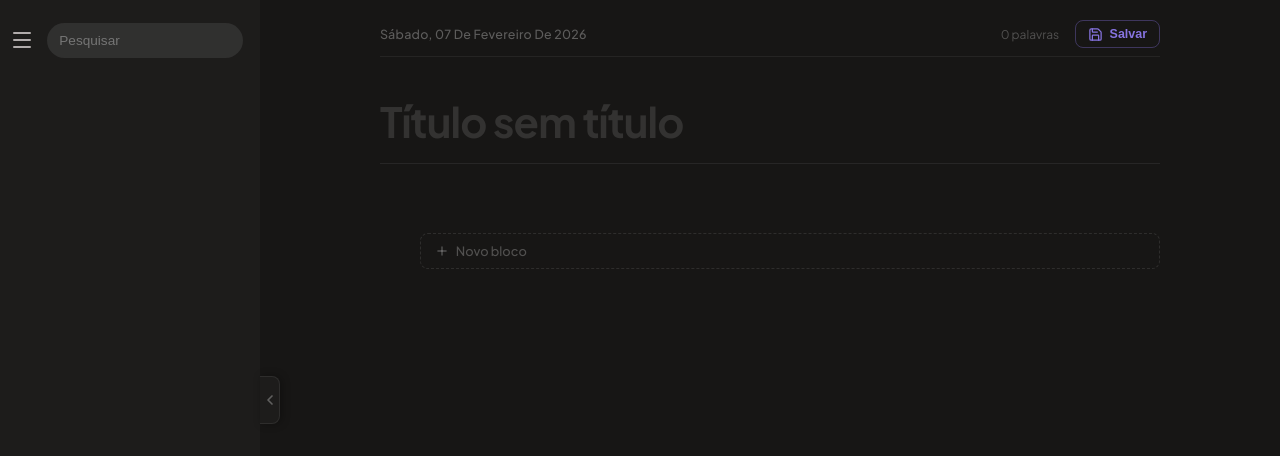
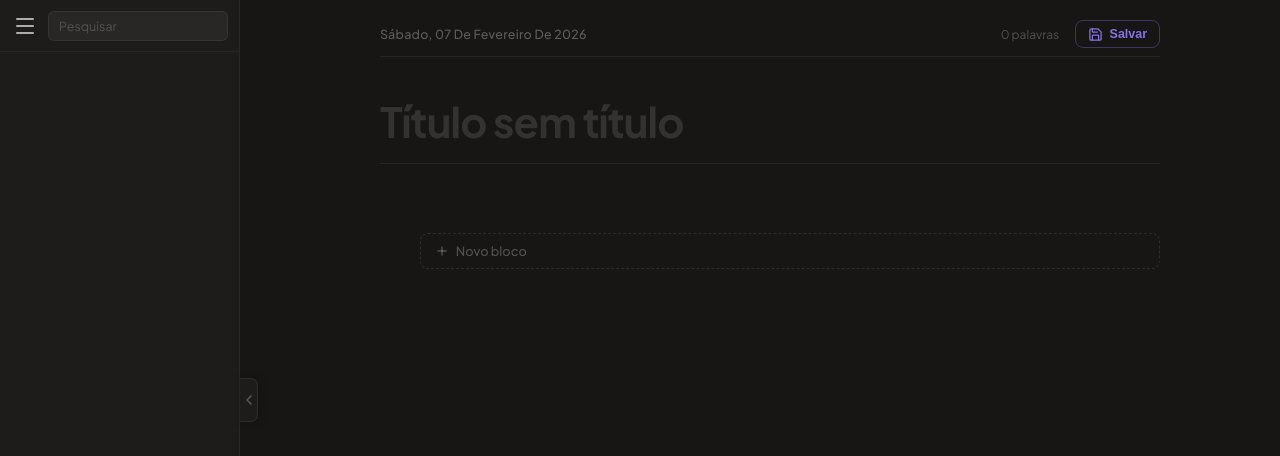
Before and after one commit to GDiniz12/acley, a Next.js app in the folder frontend/: page /content/notes in a window 1280 px wide. Shown: the top 456 px of the page. Built offline with nearby package versions, Linux system fonts and the light colour scheme.

Commit message:
Fix: sidebar

```diff
--- a/frontend/src/app/Components/SideBarGlass/sideBarGlass.tsx
+++ b/frontend/src/app/Components/SideBarGlass/sideBarGlass.tsx
@@ -1,9 +1,10 @@
 "use client";
 
-import { useState, useRef, useEffect } from "react";
+import { useState, useRef, useEffect, useCallback } from "react";
 import styles from "./style.module.css";
 import Link from "next/link";
-import { usePathname } from "next/navigation";
+import { usePathname, useRouter } from "next/navigation";
+import { getToken } from "../../signin/auth";
 
 // ── Icons ──────────────────────────────────────────────────────────────────
 
@@ -68,90 +69,179 @@ const SettingsIcon = () => (
     </svg>
 );
 
+const PlusIcon = () => (
+    <svg xmlns="http://www.w3.org/2000/svg" width="14" height="14" viewBox="0 0 24 24"
+        fill="none" stroke="currentColor" strokeWidth="2.5" strokeLinecap="round" strokeLinejoin="round">
+        <path d="M5 12h14"/><path d="M12 5v14"/>
+    </svg>
+);
+
+const NotebookIcon = () => (
+    <svg xmlns="http://www.w3.org/2000/svg" width="14" height="14" viewBox="0 0 24 24"
+        fill="none" stroke="currentColor" strokeWidth="1.5" strokeLinecap="round" strokeLinejoin="round">
+        <path d="M2 6h4"/><path d="M2 10h4"/><path d="M2 14h4"/><path d="M2 18h4"/>
+        <rect width="16" height="20" x="4" y="2" rx="2"/>
+    </svg>
+);
+
 // ── Nav items ──────────────────────────────────────────────────────────────
 
 const NAV_ITEMS = [
-    { id: "profile",    label: "Perfil",        icon: <ProfileIcon />,    href: "/profile" },
-    { id: "notes",      label: "Notas",          icon: <NotesIcon />,      href: "/content/notes" },
-    { id: "flashcards", label: "Flashcards",     icon: <FlashcardsIcon />, href: "/cards" },
-    { id: "ai-tutor",   label: "AI Tutor",       icon: <AITutorIcon />,    href: "/tutor" },
-    { id: "settings",   label: "Configurações",  icon: <SettingsIcon />,   href: "/settings" },
+    { id: "profile",    label: "Perfil",       icon: <ProfileIcon />,    href: "/profile" },
+    { id: "notes",      label: "Notas",         icon: <NotesIcon />,      href: "/content/notes" },
+    { id: "flashcards", label: "Flashcards",    icon: <FlashcardsIcon />, href: "/cards" },
+    { id: "ai-tutor",   label: "AI Tutor",      icon: <AITutorIcon />,    href: "/tutor" },
+    { id: "settings",   label: "Configurações", icon: <SettingsIcon />,   href: "/settings" },
 ] as const;
 
-// ── Props ──────────────────────────────────────────────────────────────────
+// ── Types ──────────────────────────────────────────────────────────────────
+
+interface Notebook {
+    id: string;
+    name: string;
+}
 
 interface SideBarGlassProps {
-    /** Controlled open state (optional). If omitted, component manages its own state. */
     isOpen?: boolean;
-    /** Called when the toggle button is clicked (required when isOpen is provided). */
     onToggle?: () => void;
+}
+
+// ── Helpers ────────────────────────────────────────────────────────────────
+
+/** Returns true if the pathname is a notebook content page (not /notes). */
+function isNotebookRoute(pathname: string) {
+    return pathname.startsWith("/content/") && !pathname.startsWith("/content/notes");
 }
 
 // ── Component ──────────────────────────────────────────────────────────────
 
 export default function SideBarGlass({ isOpen: isOpenProp, onToggle }: SideBarGlassProps) {
-    // If isOpen is passed as a prop, use controlled mode; otherwise manage internally
     const [internalOpen, setInternalOpen] = useState(true);
     const sidebarOpen = isOpenProp !== undefined ? isOpenProp : internalOpen;
 
     function handleToggle() {
-        if (onToggle) {
-            onToggle();
-        } else {
-            setInternalOpen((prev) => !prev);
-        }
+        if (onToggle) onToggle();
+        else setInternalOpen((prev) => !prev);
     }
 
-    const [tooltipOpen, setTooltipOpen] = useState(false);
-    const [activeId, setActiveId] = useState<string>("notes");
+    // ── Nav tooltip ──
+    const [tooltipOpen, setTooltipOpen]   = useState(false);
+    const [activeId, setActiveId]         = useState<string>("notes");
+    const tooltipRef     = useRef<HTMLDivElement>(null);
+    const menuWrapperRef = useRef<HTMLDivElement>(null);
 
-    const tooltipRef = useRef<HTMLDivElement>(null);
-    const menuWrapperRef = useRef<HTMLDivElement>(null);
+    // ── Notebooks state ──
+    const [notebooks, setNotebooks]               = useState<Notebook[]>([]);
+    const [notebooksLoading, setNotebooksLoading] = useState(false);
+    const [creatingNotebook, setCreatingNotebook] = useState(false);
+
     const pathname = usePathname();
+    const router   = useRouter();
+    const showNotebooks = isNotebookRoute(pathname);
 
+    // ── Active nav item ──
+    useEffect(() => {
+        const match = NAV_ITEMS.find((item) => pathname.startsWith(item.href));
+        if (match) setActiveId(match.id);
+        else if (isNotebookRoute(pathname)) setActiveId("flashcards");
+    }, [pathname]);
+
+    // ── Close tooltip on outside click ──
     useEffect(() => {
         function handleClickOutside(e: MouseEvent) {
             if (
-                tooltipRef.current && !tooltipRef.current.contains(e.target as Node) &&
+                tooltipRef.current     && !tooltipRef.current.contains(e.target as Node) &&
                 menuWrapperRef.current && !menuWrapperRef.current.contains(e.target as Node)
-            ) {
-                setTooltipOpen(false);
-            }
+            ) setTooltipOpen(false);
         }
         document.addEventListener("mousedown", handleClickOutside);
         return () => document.removeEventListener("mousedown", handleClickOutside);
     }, []);
 
+    // ── Fetch notebooks when on notebook route ──
+    const fetchNotebooks = useCallback(async () => {
+        setNotebooksLoading(true);
+        try {
+            const token = getToken();
+            const res = await fetch(`${process.env.NEXT_PUBLIC_API_URL}/notebook/user/`, {
+                headers: { Authorization: `Bearer ${token}` },
+            });
+            if (!res.ok) throw new Error("Erro ao carregar notebooks");
+            const data: Notebook[] = await res.json();
+            setNotebooks(data);
+        } catch (err) {
+            console.error(err);
+        } finally {
+            setNotebooksLoading(false);
+        }
+    }, []);
+
     useEffect(() => {
-        const match = NAV_ITEMS.find(item => pathname.startsWith(item.href));
-        if (match) setActiveId(match.id);
-    }, [pathname]);
+        if (showNotebooks) fetchNotebooks();
+    }, [showNotebooks, fetchNotebooks]);
+
+    // ── Create notebook ──
+    async function handleCreateNotebook() {
+        if (creatingNotebook) return;
+        setCreatingNotebook(true);
+        try {
+            const token = getToken();
+
+            // Need idUser — decode from token or fetch user
+            const userRes = await fetch(`${process.env.NEXT_PUBLIC_API_URL}/user`, {
+                headers: { Authorization: `Bearer ${token}` },
+            });
+            if (!userRes.ok) throw new Error("Erro ao obter usuário");
+            const userData = await userRes.json();
+            const idUser = userData[0]?.id;
+
+            const res = await fetch(`${process.env.NEXT_PUBLIC_API_URL}/notebook`, {
+                method: "POST",
+                headers: {
+                    "Content-Type": "application/json",
+                    Authorization: `Bearer ${token}`,
+                },
+                body: JSON.stringify({ nameNotebook: "Sem título", idUser }),
+            });
+            if (!res.ok) throw new Error("Erro ao criar notebook");
+            const data = await res.json();
+            const newNotebook = Array.isArray(data) ? data[0] : data[0];
+            setNotebooks((prev) => [...prev, newNotebook]);
+            router.push(`/content/${newNotebook.id}`);
+        } catch (err) {
+            console.error(err);
+            alert("Erro ao criar notebook!");
+        } finally {
+            setCreatingNotebook(false);
+        }
+    }
+
+    // ── Current notebook id (to highlight active) ──
+    const currentNotebookId = pathname.split("/content/")[1];
 
     return (
         <div className={`${styles.wrapper} ${sidebarOpen ? styles.wrapperOpen : styles.wrapperClosed}`}>
 
-            {/* ── SIDEBAR ────────────────────────────────────────────────── */}
+            {/* ── SIDEBAR ── */}
             <aside className={`${styles.containerSideBar} ${sidebarOpen ? styles.sidebarOpen : styles.sidebarClosed}`}>
 
-                {/* Top bar: menu icon on left + search bar */}
+                {/* Top bar */}
                 <div className={styles.topBar}>
-
-                    {/* Menu icon with tooltip dropdown */}
+                    {/* Menu icon with tooltip */}
                     <div className={styles.menuWrapper} ref={menuWrapperRef}>
                         <div
                             className={`${styles.menuIcon} ${tooltipOpen ? styles.menuIconActive : ""}`}
-                            onClick={() => setTooltipOpen(prev => !prev)}
+                            onClick={() => setTooltipOpen((prev) => !prev)}
                         >
                             <MenuIcon />
                         </div>
 
-                        {/* Tooltip dropdown */}
                         <div
                             ref={tooltipRef}
                             className={`${styles.tooltip} ${tooltipOpen ? styles.tooltipShow : styles.tooltipHide}`}
                             role="menu"
                         >
-                            {NAV_ITEMS.map(item => {
+                            {NAV_ITEMS.map((item) => {
                                 const isActive = activeId === item.id;
                                 return (
                                     <Link
@@ -159,10 +249,7 @@ export default function SideBarGlass({ isOpen: isOpenProp, onToggle }: SideBarGl
                                         href={item.href}
                                         role="menuitem"
                                         className={`${styles.tooltipItem} ${isActive ? styles.tooltipItemActive : ""}`}
-                                        onClick={() => {
-                                            setActiveId(item.id);
-                                            setTooltipOpen(false);
-                                        }}
+                                        onClick={() => { setActiveId(item.id); setTooltipOpen(false); }}
                                     >
                                         <span className={styles.tooltipIcon}>{item.icon}</span>
                                         <span className={styles.tooltipLabel}>{item.label}</span>
@@ -179,11 +266,56 @@ export default function SideBarGlass({ isOpen: isOpenProp, onToggle }: SideBarGl
                     </div>
                 </div>
 
-                {/* Sidebar body */}
-                <div className={styles.sidebarContent} />
+                {/* ── Sidebar body ── */}
+                <div className={styles.sidebarContent}>
+
+                    {/* NOTEBOOKS SECTION — only on /content/[id] routes */}
+                    {showNotebooks && (
+                        <div className={styles.section}>
+                            {/* Section header */}
+                            <div className={styles.sectionHeader}>
+                                <span className={styles.sectionTitle}>NOTEBOOKS</span>
+                                <button
+                                    className={styles.sectionAction}
+                                    onClick={handleCreateNotebook}
+                                    disabled={creatingNotebook}
+                                    title="Novo notebook"
+                                >
+                                    <PlusIcon />
+                                </button>
+                            </div>
+
+                            {/* Notebook list */}
+                            <div className={styles.notebookList}>
+                                {notebooksLoading ? (
+                                    <div className={styles.sectionLoading}>Carregando…</div>
+                                ) : notebooks.length === 0 ? (
+                                    <div className={styles.sectionEmpty}>Nenhum notebook ainda.</div>
+                                ) : (
+                                    notebooks.map((nb) => {
+                                        const isActive = nb.id === currentNotebookId;
+                                        return (
+                                            <Link
+                                                key={nb.id}
+                                                href={`/content/${nb.id}`}
+                                                className={`${styles.notebookItem} ${isActive ? styles.notebookItemActive : ""}`}
+                                            >
+                                                <span className={styles.notebookItemIcon}>
+                                                    <NotebookIcon />
+                                                </span>
+                                                <span className={styles.notebookItemName}>{nb.name}</span>
+                                            </Link>
+                                        );
+                                    })
+                                )}
+                            </div>
+                        </div>
+                    )}
+
+                </div>
             </aside>
 
-            {/* ── OPEN/CLOSE TOGGLE ──────────────────────────────────────── */}
+            {/* ── Toggle button ── */}
             <button
                 className={`${styles.toggleBtn} ${sidebarOpen ? styles.toggleBtnOpen : styles.toggleBtnClosed}`}
                 onClick={() => { handleToggle(); setTooltipOpen(false); }}
--- a/frontend/src/app/Components/SideBarGlass/style.module.css
+++ b/frontend/src/app/Components/SideBarGlass/style.module.css
@@ -10,7 +10,7 @@
     transition: width 320ms cubic-bezier(0.4, 0, 0.2, 1);
 }
 
-.wrapperOpen  { width: 260px; }
+.wrapperOpen  { width: 240px; }
 .wrapperClosed { width: 0px; }
 
 /* ── SIDEBAR ─────────────────────────────────────────────────────────────── */
@@ -23,10 +23,11 @@
     transition:
         width 320ms cubic-bezier(0.4, 0, 0.2, 1),
         opacity 220ms ease;
+    border-right: 1px solid rgba(255, 255, 255, 0.05);
 }
 
 .sidebarOpen {
-    width: 260px;
+    width: 240px;
     opacity: 1;
     pointer-events: auto;
 }
@@ -37,20 +38,21 @@
     pointer-events: none;
 }
 
-/* ── TOP BAR — menu icon + search, side by side ──────────────────────────── */
+/* ── TOP BAR ─────────────────────────────────────────────────────────────── */
 .topBar {
-    width: 260px;          /* fixed so it never shrinks during transition */
-    height: 10%;
-    min-height: 52px;
-    padding: 5px;
+    width: 240px;
+    height: 52px;
+    padding: 5px 8px;
     display: flex;
     justify-content: flex-start;
     align-items: center;
-    gap: 3%;
+    gap: 6px;
     box-sizing: border-box;
+    flex-shrink: 0;
+    border-bottom: 1px solid rgba(255, 255, 255, 0.04);
 }
 
-/* ── MENU ICON (matches original ButtonSideBar .menuIcon) ────────────────── */
+/* ── MENU ICON ───────────────────────────────────────────────────────────── */
 .menuWrapper {
     position: relative;
     flex-shrink: 0;
@@ -58,50 +60,52 @@
 
 .menuIcon {
     cursor: pointer;
-    border-radius: 30%;
-    padding: 3px;
+    border-radius: 7px;
+    padding: 5px;
     display: flex;
-    flex-direction: column;
     justify-content: center;
     align-items: center;
     width: 34px;
     height: 34px;
-    transition: background-color 0.2s;
+    transition: background-color 0.15s;
 }
 
-.menuIcon:hover {
-    background-color: #4141418c;
+.menuIcon:hover,
+.menuIconActive {
+    background-color: rgba(255, 255, 255, 0.07);
 }
 
-.menuIconActive {
-    background-color: #4141418c;
-}
-
-/* ── SEARCH BAR (matches original ButtonSideBar .search) ─────────────────── */
+/* ── SEARCH BAR ──────────────────────────────────────────────────────────── */
 .search {
     flex: 1;
-    height: 50%;
-    min-height: 28px;
-    border-radius: 50px;
-    background-color: #4141418c;
-    margin-right: 5%;
+    height: 30px;
+    border-radius: 6px;
+    background-color: rgba(255, 255, 255, 0.05);
+    border: 1px solid rgba(255, 255, 255, 0.06);
+    margin-right: 4px;
 }
 
 .search > input {
     width: 100%;
     height: 100%;
-    border-radius: 30px;
+    border-radius: 6px;
     background-color: transparent;
-    color: #dedbdbcd;
-    border: solid 3px transparent;
+    color: rgba(232, 230, 227, 0.6);
+    border: none;
     outline: none;
     box-sizing: border-box;
-    padding: 5%;
-    font-size: 0.85rem;
+    padding: 0 10px;
+    font-size: 0.78rem;
+    font-family: inherit;
 }
 
 .search > input:focus {
-    border: solid 3px #8774E1;
+    outline: 1.5px solid rgba(135, 116, 225, 0.5);
+    outline-offset: -1px;
+}
+
+.search > input::placeholder {
+    color: rgba(255, 255, 255, 0.2);
 }
 
 /* ── TOOLTIP DROPDOWN ────────────────────────────────────────────────────── */
@@ -146,7 +150,7 @@
     padding: 9px 12px;
     border-radius: 8px;
     text-decoration: none;
-    color: rgba(255, 255, 255, 0.55);
+    color: rgba(255, 255, 255, 0.5);
     font-size: 13.5px;
     font-weight: 400;
     transition: background-color 150ms, color 150ms;
@@ -156,35 +160,39 @@
 }
 
 .tooltipItem:hover {
-    background-color: #8774E1;
+    background-color: rgba(135, 116, 225, 0.15);
     color: #fff;
 }
 
 .tooltipItemActive {
-    background-color: #8774E1;
-    color: #fff;
+    background-color: rgba(135, 116, 225, 0.18);
+    color: #8774E1;
     font-weight: 600;
 }
 
 .tooltipItemActive:hover {
-    background-color: #9d8ce8;
+    background-color: rgba(135, 116, 225, 0.25);
+    color: #a896ef;
 }
 
 .tooltipIcon {
     display: flex;
     align-items: center;
     flex-shrink: 0;
+    opacity: 0.7;
 }
 
-.tooltipLabel {
-    flex: 1;
+.tooltipItemActive .tooltipIcon {
+    opacity: 1;
 }
+
+.tooltipLabel { flex: 1; }
 
 .activeDot {
     width: 5px;
     height: 5px;
     border-radius: 50%;
-    background: rgba(255, 255, 255, 0.85);
+    background: #8774E1;
     flex-shrink: 0;
 }
 
@@ -192,26 +200,147 @@
 .sidebarContent {
     flex: 1;
     overflow-y: auto;
-    scrollbar-width: none;
-    -ms-overflow-style: none;
+    overflow-x: hidden;
+    padding: 8px 0;
+    scrollbar-width: thin;
+    scrollbar-color: rgba(135, 116, 225, 0.2) transparent;
 }
 
-.sidebarContent::-webkit-scrollbar {
-    display: none;
+.sidebarContent::-webkit-scrollbar { width: 3px; }
+.sidebarContent::-webkit-scrollbar-thumb {
+    background: rgba(135, 116, 225, 0.25);
+    border-radius: 3px;
 }
 
-/* ── OPEN/CLOSE TOGGLE BUTTON ────────────────────────────────────────────── */
+/* ── SECTION ─────────────────────────────────────────────────────────────── */
+.section {
+    padding: 0 8px;
+    margin-bottom: 4px;
+}
+
+.sectionHeader {
+    display: flex;
+    align-items: center;
+    justify-content: space-between;
+    padding: 6px 8px 4px 8px;
+    margin-bottom: 2px;
+}
+
+.sectionTitle {
+    font-size: 0.65rem;
+    font-weight: 700;
+    color: rgba(255, 255, 255, 0.25);
+    letter-spacing: 0.09em;
+    text-transform: uppercase;
+    user-select: none;
+}
+
+.sectionAction {
+    display: flex;
+    align-items: center;
+    justify-content: center;
+    width: 20px;
+    height: 20px;
+    border-radius: 5px;
+    border: none;
+    background: transparent;
+    color: rgba(255, 255, 255, 0.3);
+    cursor: pointer;
+    transition: background-color 0.15s, color 0.15s;
+    padding: 0;
+}
+
+.sectionAction:hover:not(:disabled) {
+    background-color: rgba(135, 116, 225, 0.15);
+    color: #8774E1;
+}
+
+.sectionAction:disabled {
+    opacity: 0.4;
+    cursor: not-allowed;
+}
+
+/* ── NOTEBOOK LIST ───────────────────────────────────────────────────────── */
+.notebookList {
+    display: flex;
+    flex-direction: column;
+    gap: 1px;
+}
+
+.notebookItem {
+    display: flex;
+    align-items: center;
+    gap: 8px;
+    width: 100%;
+    padding: 6px 8px;
+    border-radius: 7px;
+    text-decoration: none;
+    color: rgba(232, 230, 227, 0.55);
+    font-size: 0.83rem;
+    font-weight: 400;
+    transition: background-color 0.15s, color 0.15s;
+    box-sizing: border-box;
+    overflow: hidden;
+    white-space: nowrap;
+}
+
+.notebookItem:hover {
+    background-color: rgba(255, 255, 255, 0.05);
+    color: rgba(232, 230, 227, 0.85);
+}
+
+.notebookItemActive {
+    background-color: rgba(135, 116, 225, 0.12);
+    color: #c4b8f5;
+    font-weight: 500;
+}
+
+.notebookItemActive:hover {
+    background-color: rgba(135, 116, 225, 0.18);
+}
+
+.notebookItemIcon {
+    display: flex;
+    align-items: center;
+    flex-shrink: 0;
+    opacity: 0.45;
+}
+
+.notebookItemActive .notebookItemIcon {
+    opacity: 0.85;
+    color: #8774E1;
+}
+
+.notebookItemName {
+    overflow: hidden;
+    text-overflow: ellipsis;
+    white-space: nowrap;
+    flex: 1;
+    min-width: 0;
+}
+
+/* ── EMPTY / LOADING ─────────────────────────────────────────────────────── */
+.sectionLoading,
+.sectionEmpty {
+    padding: 8px 8px;
+    font-size: 0.75rem;
+    color: rgba(255, 255, 255, 0.18);
+    text-align: left;
+    user-select: none;
+}
+
+/* ── TOGGLE BUTTON ───────────────────────────────────────────────────────── */
 .toggleBtn {
     position: fixed;
     top: 50%;
     transform: translateY(-50%);
-    width: 20px;
-    height: 48px;
-    border: 1px solid rgba(255, 255, 255, 0.08);
+    width: 18px;
+    height: 44px;
+    border: 1px solid rgba(255, 255, 255, 0.07);
     border-left: none;
-    border-radius: 0 8px 8px 0;
+    border-radius: 0 7px 7px 0;
     background: #1D1C1B;
-    color: rgba(255, 255, 255, 0.3);
+    color: rgba(255, 255, 255, 0.25);
     cursor: pointer;
     display: flex;
     align-items: center;
@@ -222,21 +351,21 @@
         left 320ms cubic-bezier(0.4, 0, 0.2, 1),
         color 200ms,
         background-color 200ms;
-    box-shadow: 2px 0 8px rgba(0, 0, 0, 0.3);
+    box-shadow: 2px 0 8px rgba(0, 0, 0, 0.25);
 }
 
-.toggleBtnOpen   { left: 260px; }
-.toggleBtnClosed { left: 0; border-left: 1px solid rgba(255, 255, 255, 0.08); border-radius: 0 8px 8px 0; }
+.toggleBtnOpen   { left: 240px; }
+.toggleBtnClosed { left: 0; border-left: 1px solid rgba(255, 255, 255, 0.07); border-radius: 0 7px 7px 0; }
 
 .toggleBtn:hover {
-    background-color: #2a2927;
+    background-color: #252422;
     color: #8774E1;
 }
 
 /* ── RESPONSIVE ──────────────────────────────────────────────────────────── */
 @media (max-width: 768px) {
-    .wrapperOpen       { width: 220px; }
-    .sidebarOpen       { width: 220px; }
-    .topBar            { width: 220px; }
-    .toggleBtnOpen     { left: 220px; }
+    .wrapperOpen  { width: 200px; }
+    .sidebarOpen  { width: 200px; }
+    .topBar       { width: 200px; }
+    .toggleBtnOpen { left: 200px; }
 }
```
